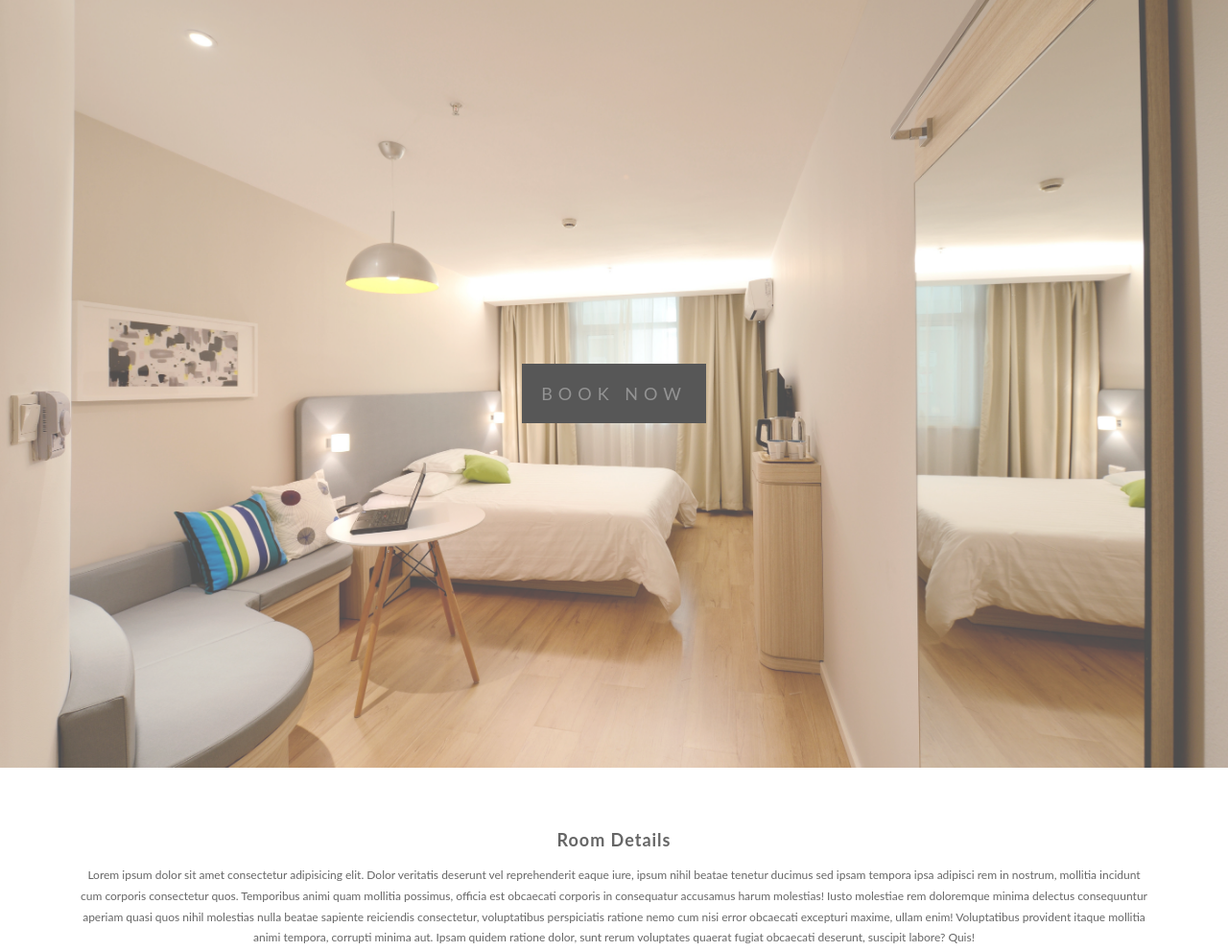
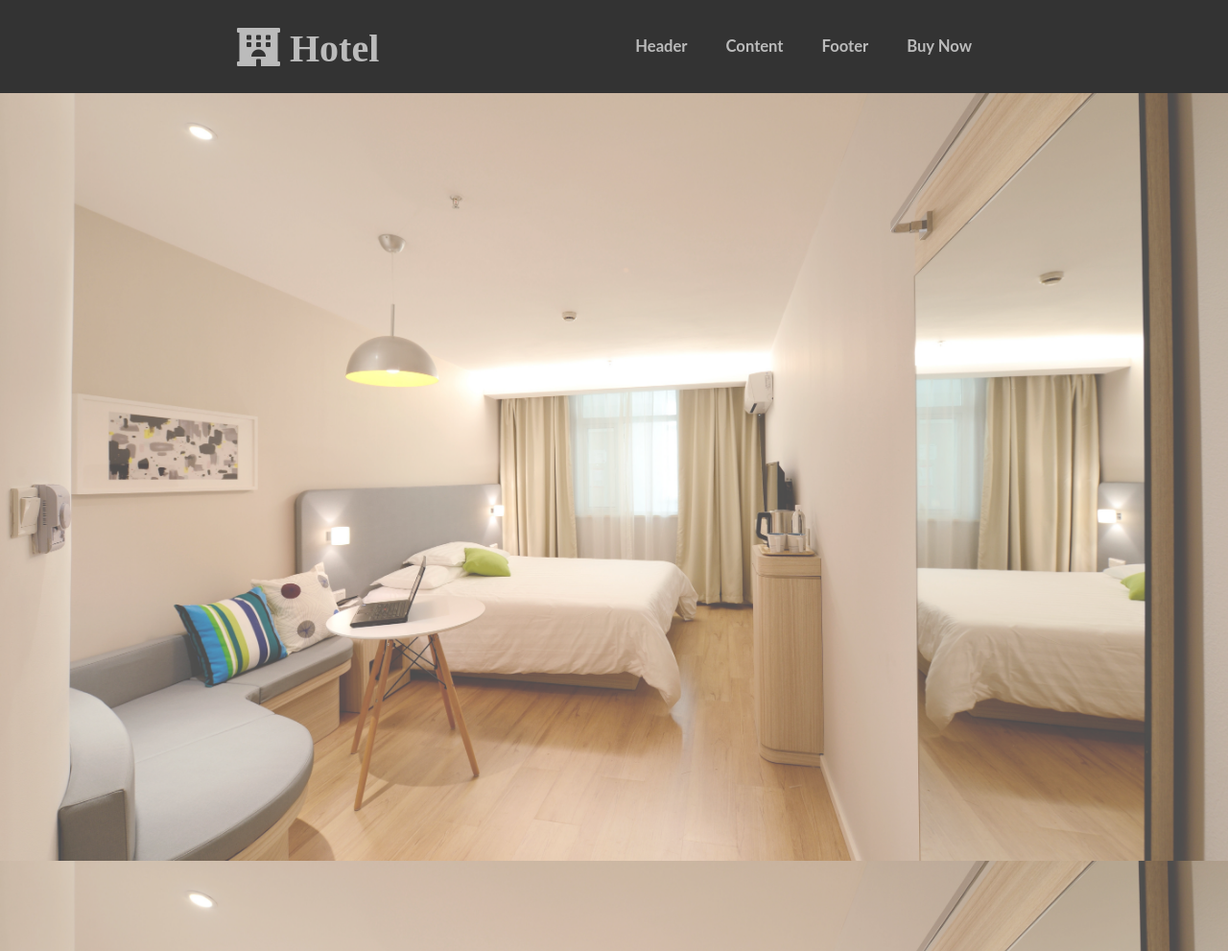
Before and after one commit to Vk5b1/vk5b1.github.io, a plain HTML site: page index.html in a window 1280 px wide. Shown: the top 991 px of the page at 96% size. Drawn offline with Linux system fonts and the light colour scheme.

Commit message:
last changes to parallax room booking template, finally completed.

```diff
--- a/index.html
+++ b/index.html
@@ -6,19 +6,31 @@
         <meta http-equiv="X-UA-Compatible" content ="ie=edge" >
         <title>parallax web site</title>
         <link href = "parallax.css" rel =  "stylesheet" />
-        <!-- <link rel="stylesheet" href="http://cdnjs.cloudflare.com/ajax/libs/font-awesome/4.4.0/css/font-awesome.min.css"> -->
+        <link rel="stylesheet" href="http://cdnjs.cloudflare.com/ajax/libs/font-awesome/4.4.0/css/font-awesome.min.css">
         <link rel="stylesheet" href="https://use.fontawesome.com/releases/v5.7.0/css/all.css" integrity="sha384-lZN37f5QGtY3VHgisS14W3ExzMWZxybE1SJSEsQp9S+oqd12jhcu+A56Ebc1zFSJ" crossorigin="anonymous">
     </head>
 
     <body>
-            <!-- <div class = "pimg1"></div> -->
-        <div class = "pimg1">
+
+        <section class = "header-container">
+            <nav class = "nav-container" id = "top-header">
+                <div class = "logo"><i class = "fas fa-hotel"> Hotel</i></div>
+                <div class = "headings-section">
+                    <a href = "#top-header" target = "_self"><h5 class="headers">header</h5></a>
+                    <a href = "#content" target = "_self"><h5 class="headers">content</h5></a>
+                    <a href = "#footer" target = "_self"><h5 class="headers">footer</h5></a>
+                    <a href = "#" target = "_blank"><h5 class="headers">buy now</h5></a>
+                </div>
+            </nav>
+          </section>
+          <div class = "pimg1"></div>
+        <div class = "pimg1" id = "content">
             <div class = "para-text">
                 <span class = "border"><a href = "#" target = "_blank">book now</a></span>
             </div>
         </div>
 
-        <section class = "section section-light">
+        <section class = "section section-dark">
             <h2>Room Details</h2>
             <p>Lorem ipsum dolor sit amet consectetur adipisicing elit. Dolor veritatis deserunt vel reprehenderit eaque iure, ipsum nihil beatae tenetur ducimus sed ipsam tempora ipsa adipisci rem in nostrum, mollitia incidunt cum corporis consectetur quos. Temporibus animi quam mollitia possimus, officia est obcaecati corporis in consequatur accusamus harum molestias! Iusto molestiae rem doloremque minima delectus consequuntur aperiam quasi quos nihil molestias nulla beatae sapiente reiciendis consectetur, voluptatibus perspiciatis ratione nemo cum nisi error obcaecati excepturi maxime, ullam enim! Voluptatibus provident itaque mollitia animi tempora, corrupti minima aut. Ipsam quidem ratione dolor, sunt rerum voluptates quaerat fugiat obcaecati deserunt, suscipit labore? Quis!</p>
         </section>
@@ -31,7 +43,7 @@
 
 
         <section class = "section section-dark">
-            <h2>Section Two</h2>
+            <h2>Room Details</h2>
             <p>Lorem ipsum dolor sit amet consectetur adipisicing elit. Dolor veritatis deserunt vel reprehenderit eaque iure, ipsum nihil beatae tenetur ducimus sed ipsam tempora ipsa adipisci rem in nostrum, mollitia incidunt cum corporis consectetur quos. Temporibus animi quam mollitia possimus, officia est obcaecati corporis in consequatur accusamus harum molestias! Iusto molestiae rem doloremque minima delectus consequuntur aperiam quasi quos nihil molestias nulla beatae sapiente reiciendis consectetur, voluptatibus perspiciatis ratione nemo cum nisi error obcaecati excepturi maxime, ullam enim! Voluptatibus provident itaque mollitia animi tempora, corrupti minima aut. Ipsam quidem ratione dolor, sunt rerum voluptates quaerat fugiat obcaecati deserunt, suscipit labore? Quis!</p>
         </section>
 
@@ -42,7 +54,7 @@
         </div>
 
         <section class = "section section-dark">
-            <h2>Section Three</h2>
+            <h2>Room Details</h2>
             <p>Lorem ipsum dolor sit amet consectetur adipisicing elit. Dolor veritatis deserunt vel reprehenderit eaque iure, ipsum nihil beatae tenetur ducimus sed ipsam tempora ipsa adipisci rem in nostrum, mollitia incidunt cum corporis consectetur quos. Temporibus animi quam mollitia possimus, officia est obcaecati corporis in consequatur accusamus harum molestias! Iusto molestiae rem doloremque minima delectus consequuntur aperiam quasi quos nihil molestias nulla beatae sapiente reiciendis consectetur, voluptatibus perspiciatis ratione nemo cum nisi error obcaecati excepturi maxime, ullam enim! Voluptatibus provident itaque mollitia animi tempora, corrupti minima aut. Ipsam quidem ratione dolor, sunt rerum voluptates quaerat fugiat obcaecati deserunt, suscipit labore? Quis!</p>
         </section>
 
@@ -52,7 +64,7 @@
             </div>
         </div>
 
-        <section class = "footer-container">
+        <section class = "footer-container" id = "footer">
             <div class = "contact-action">
                 <a href = "https://www.twitter.com" target = "_blank" class = "iconic-buttons"><i class="fab fa-twitter"></i></a>
                 <a href = "https://www.facebook.com" target = "_blank" class = "iconic-buttons"><i class="fab fa-facebook-f"></i></a>
@@ -63,8 +75,12 @@
             </div>
             <div class = "copy-right-text">
                 <div class = "copy-right-icon"><i class = "far fa-copyright"></i></div>
-                <p>copywright 2021 mobirise - all rights reserved</p>
+                    <p>copywright 2021 mobirise - all rights reserved</p>
             </div>
         </section>
+
+        <div class = "up-arrow">
+            <a href = "#top-header" target = "_self" class = "iconic-buttons"><i class="fa fa-arrow-up up-arrow"></i></a>
+        </div>
     </body>
 </html>
--- a/parallax.css
+++ b/parallax.css
@@ -5,6 +5,7 @@ body,html{
     font-size:12px;
     font-weight:400px;
     line-height: 1.8em;
+    scroll-behavior: smooth;
     color: #666;
 }
 
@@ -43,7 +44,7 @@ body,html{
 }
 
 .footer-container{
-    height: 38%;
+    height: 32%;
     background-color:#333333;
     display:flex;
     flex-direction:column;
@@ -51,8 +52,50 @@ body,html{
     align-items: center;
 }
 
+.up-arrow{
+    background-color:#333333;
+    height: 10%;
+    display: flex;
+    align-items: flex-start;
+    justify-content:right;
+    padding-right:10%;
+}
+
+.nav-container{
+    display:flex;
+    flex-direction: row;
+    justify-content: space-evenly;
+    align-items: center;
+    background-color: #333333;
+    color:#bbb;
+}
+
+.headings-section{
+    display:flex;
+}
+
+
+.headings-section > a{
+    padding:10px 20px ;
+    text-decoration:none;
+    color:#bbb;
+    font-size:20px;
+    display:scroll;
+    text-transform: capitalize;
+}
+
+.headings-section > a:hover{
+    background-color: #bbb;
+    color:#111;
+}
+
+ .logo{
+    font-size: 40px;
+}
+
 .iconic-buttons{
     font-size: 30px;
+    color:#fff;
 }
 
 .contact-action > a{
@@ -75,7 +118,6 @@ body,html{
     letter-spacing: 1px;
     display:flex;
     align-items: center;
-    justify-self: center;
     gap:10px;
 }
 
```
